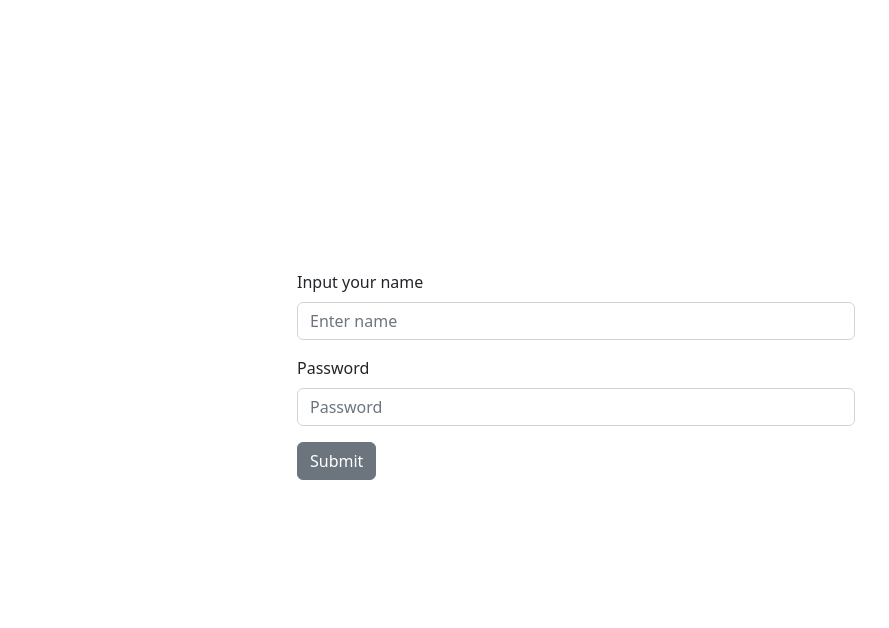
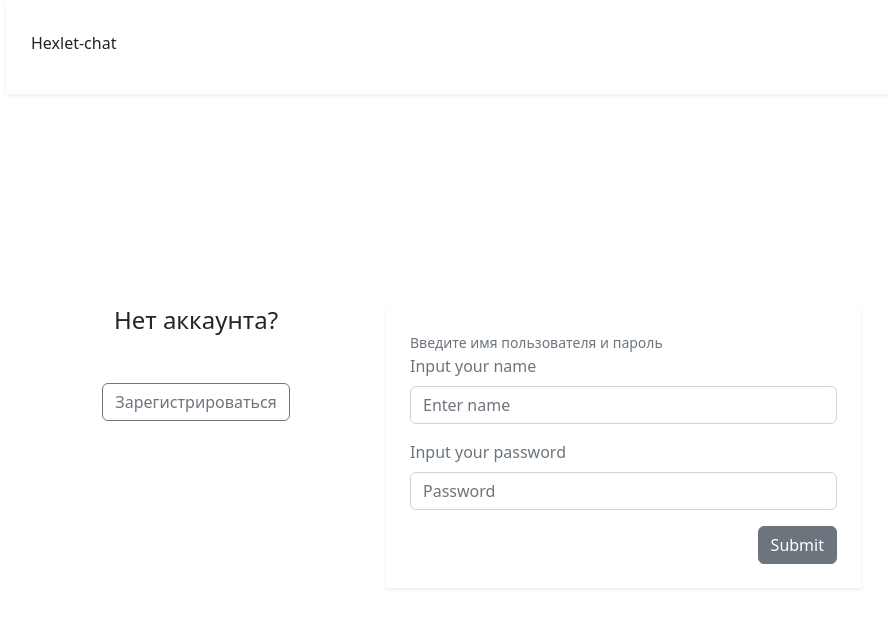
Before and after one commit to Lugonue/frontend-project-12, a React (Create React App) app in the folder frontend/: page /login in a window 1280 px wide. Shown: the top 628 px of the page, without its empty margins (64-953 px from the left). Built offline with nearby package versions, Linux system fonts and the light colour scheme; no server answers.

Commit message:
add sugnUp page,  logOut func

```diff
--- a/frontend/src/components/pages/Login.jsx
+++ b/frontend/src/components/pages/Login.jsx
@@ -2,13 +2,14 @@ import * as yup from 'yup';
 import { Form, Button } from 'react-bootstrap';
 import { useFormik } from 'formik';
 import axios from 'axios';
-import { useState, useContext } from 'react';
+import { useState } from 'react';
 import { useNavigate } from 'react-router-dom';
 import { useDispatch } from 'react-redux';
 import '../../styles/login.css';
 
 
 import { setAuthorized, setCurrentUser } from '../../slices/stateSlice';
+import Header from '../ui/Header';
 
 
 const Login = () => {
@@ -49,24 +50,37 @@ const Login = () => {
         })
 
         //Подтверждаем аторизацию, перенаправляем пользователя на стартовую страницу с активными каналами и сообщениями
-        dispatch(setAuthorized());
+        dispatch(setAuthorized(true));
         dispatch(setCurrentUser({ name: response.data.username }));
         navigate('/');
 
       } catch (error) {
+        if (error.response.status === 401)
           setResponsState({
             status: true,
-          message: error.message,
+            message: 'Неверный логин или пароль',
           })
       }
     },
   })
 
   return (
-    <div className="container-md login-conteiner">
-      <Form onSubmit={formik.handleSubmit} className='w-50'>
+    <div className="container h-100">
+      <div className="row h-100 align-items-start">
+        <Header />
+        <div className="col-4 text-center">
+          <h4 className="mb-5">Нет аккаунта?</h4>
+          <Button
+            variant="outline-secondary"
+            onClick={() => navigate('/signup')}
+          >
+            Зарегистрироваться
+          </Button>
+        </div>
+        <Form onSubmit={formik.handleSubmit} className='col-5 shadow-sm p-4'>
+          <Form.Text>Введите имя пользователя и пароль</Form.Text>
           <Form.Group className="mb-3" >
-          <Form.Label>Input your name</Form.Label>
+            <Form.Label className='text-muted'>Input your name</Form.Label>
             <Form.Control
               type="text"
               id="name"
@@ -80,7 +94,7 @@ const Login = () => {
           </Form.Group>
 
           <Form.Group className="mb-3" >
-          <Form.Label>Password</Form.Label>
+            <Form.Label className='text-muted'> Input your password</Form.Label>
             <Form.Control
               type="password"
               id="password"
@@ -92,11 +106,16 @@ const Login = () => {
               <div className="error text-danger">{formik.errors.password}</div>
             ) : null}
           </Form.Group>
+          <Form.Group className="w-100 text-end">
             <Button variant="secondary" type="submit">
               Submit
             </Button>
-        {responsState && <div className='alert text-danger'>{responsState.message}</div>}
+          </Form.Group>
+          {responsState.status && <div className='alert text-danger'>{responsState.message}</div>}
         </Form>
+
+      </div>
+
     </div>
 
   )
--- a/frontend/src/components/pages/NotFound.jsx
+++ b/frontend/src/components/pages/NotFound.jsx
@@ -1,8 +1,17 @@
+import Header from "../ui/Header";
 
 
 const NotFound = () => {
   return (
-    <h1>Not Found</h1>
+    <div className="conatainer-fluid h-100">
+      <div className="row h-100">
+        <Header />
+        <h1>Not Found</h1>
+      </div>
+
+
+    </div>
+
   )
 }
 
--- a/frontend/src/components/pages/SignUp.jsx
+++ b/frontend/src/components/pages/SignUp.jsx
@@ -1,30 +1,84 @@
 import { useFormik } from "formik";
-import { Form } from "react-bootstrap";
+import { Form, Button, Image } from "react-bootstrap";
+import { useNavigate } from 'react-router-dom';
+import { useState } from "react";
+import * as yup from 'yup';
+import axios from 'axios';
+import { useDispatch } from "react-redux";
+
+import { setAuthorized, setCurrentUser } from "../../slices/stateSlice";
+import Header from "../ui/Header";
+
 
 const SignUp = () => {
+
+  const dispatch = useDispatch();
+  const navigate = useNavigate();
+
+  const [errorMsg, setErrorMsg] = useState(false);
+
+  const schema = yup.object().shape({ //valudation shema for formik
+    username: yup.string().required('Name is required').min(3, 'Name must be at least 3 characters long').max(20, 'Name must be at most 20 characters long'),
+    password: yup.string().required('Password is required').min(6, 'Password must be at least 6 characters long'),
+    confirmPassword: yup.string().oneOf([yup.ref('password'), null], 'Passwords must match'),
+  });
+
+
   const formik = useFormik({
     initialValues: {
       username: "",
       password: "",
       confirmPassword: "",
     },
-    onSubmit: () => {
-      return true;
-    },
-  });
+    validationSchema: schema,
+    validateOnChange: true,
+    onSubmit: (values) => {
+      const sendToServer = async (values) => {
+        const request = {
+          username: values.username,
+          password: values.password
+        }
+        try {
+          const { data } = await axios.post('/api/v1/signup', request);
+
+          // регистрация нового пользователя. Добавляем токен и переходим на главную страницу
+          dispatch(setAuthorized(true));
+          dispatch(setCurrentUser({ name: data.username }));
+          navigate('/');
+
+        } catch (e) {
+          if (e.response.status === 409)
+            setErrorMsg('Пользователь с таким именем уже существует');
+          setTimeout(() => {
+            setErrorMsg(false);
+          }, 5000);
+        }
+      }
+
+      sendToServer(values);
+    }
+  }
+  );
 
   return (
     <div className="container-fluid bg-light h-100">
-      <div className="row col-12 col-md-8 col-xxl-6 h-100 align-items-center justify-content-center">
+      <div className="row h-100 align-items-start justify-content-center">
+        <Header />
+        <div className="col-12 col-md-8 col-xxl-6">
           <div className="card shadow-sm">
+            <h3 className="card-header text-center">Регистрация</h3>
             <div className="card-body d-flex flex-column flex-md-row justify-content-around align-items-center p-5">
               <div className="col-6">
-              <h1>Регистрация</h1>
+                <div className="h-100">
+                  <Image className="img-fluid" src="https://seoquick.com.ua/wp-content/uploads/2020/07/site-registration-in-search-engines.png" />
+                </div>
+
               </div>
               <div className="col-6">
                 <div className="">
                   <Form onSubmit={formik.handleSubmit}>
-                  <Form.Text>Регистрация</Form.Text>
+                    <Form.Group className="d-flex flex-column">
+                      {formik.errors.username ? <Form.Text className="text-danger">{formik.errors.username}</Form.Text> : <Form.Text>Имя</Form.Text>}
                       <Form.Control
                         id="username"
                         className="form-floating mb-4"
@@ -33,14 +87,20 @@ const SignUp = () => {
                         onChange={formik.handleChange}
                         value={formik.values.username}
                       />
+                    </Form.Group>
+                    <Form.Group className="d-flex flex-column">
+                      {formik.errors.password ? <Form.Text className="text-danger">{formik.errors.password}</Form.Text> : <Form.Text>Пароль</Form.Text>}
                       <Form.Control
                         id="password"
-                    className="form-floating mb-4"
+                        className="form-floating mb-2"
                         type="password"
                         placeholder="Введите пароль"
                         onChange={formik.handleChange}
                         value={formik.values.password}
                       />
+                    </Form.Group>
+                    <Form.Group className="d-flex flex-column">
+                      {formik.errors.confirmPassword ? <Form.Text className="text-danger">{formik.errors.confirmPassword}</Form.Text> : <Form.Text>Подтверждение</Form.Text>}
                       <Form.Control
                         id="confirmPassword"
                         className="form-floating mb-4"
@@ -49,14 +109,21 @@ const SignUp = () => {
                         onChange={formik.handleChange}
                         value={formik.values.confirmPassword}
                       />
-                  <Form.Control
-                    className="form-floating mb-4"
+                    </Form.Group>
+                    <Form.Group className="w-100 text-end">
+                      <Button
+                        className="btn btn-secondary p-2 "
                         type="submit"
-                    value="Зарегистрироваться"
+                        disabled={!formik.isValid || errorMsg}
                         variant="primary"
                         onClick={formik.handleSubmit}
-                  />
+                      >
+                        Отправить
+                      </Button>
+                    </Form.Group>
+                    {errorMsg && <Form.Text className="text-danger mt-2">{errorMsg}</Form.Text>}
                   </Form>
+                </div>
               </div>
             </div>
           </div>
--- /dev/null
+++ b/frontend/src/components/ui/Header.jsx
@@ -0,0 +1,54 @@
+import { Button } from "react-bootstrap";
+import { useDispatch, useSelector } from "react-redux";
+import { useNavigate } from "react-router-dom";
+
+import { actions as stateActions } from "../../slices/stateSlice";
+
+
+const Header = () => {
+
+  const navigate = useNavigate();
+  const dispatch = useDispatch();
+
+  const activeUserName = useSelector((state) => state.userState.currentUser.name);
+  const isAuthorized = useSelector((state) => state.userState.authorized);
+
+  const logoutHandler = () => {
+    dispatch(stateActions.setAuthorized(false));
+    localStorage.removeItem('token');
+    navigate('/');
+  }
+  return (
+    <div className="shadow-sm navbar navbar-expand-lg navbar-light bg-white">
+      <div className="container">
+        <div className="d-flex justify-content-between mt-3 mb-3 w-100">
+          <h2
+            className="btn"
+            variant="light"
+            onClick={() => navigate("/")}
+          >Hexlet-chat</h2>
+
+          {isAuthorized ?
+           <p className="m-0 text-info fs-5 fw-bold">{activeUserName}</p>
+
+            :
+            null}
+
+          {isAuthorized ?
+           <Button
+           type="button"
+           variant="outline-primary"
+           onClick={logoutHandler}
+         >
+           Выйти
+         </Button>
+           :
+            null}
+        </div>
+      </div>
+    </div>
+
+  )
+}
+
+export default Header;
--- a/frontend/src/components/ui/InputMessage.jsx
+++ b/frontend/src/components/ui/InputMessage.jsx
@@ -1,32 +1,31 @@
 import { useFormik } from "formik";
-import { useDispatch, useSelector } from "react-redux";
+import { useSelector } from "react-redux";
+
 import socket from "../../utils/webSocket";
-import { addMessage } from "../../slices/messagesSlice";
 
 
 
 const InputMessage = () => {
-  const dispatch = useDispatch();
+
   const channelId = useSelector(state => state.channels.activeChannel.id);
+  const username = useSelector(state => state.userState.currentUser.name);
 
   const formik = useFormik({
     initialValues: {
       message: '',
     },
     onSubmit: (values) => {
+
       if (values.message.length === 0) return;
+
       const message = {
         body: values.message,
         channelId,
-          username: 'admin',
+        username,
       };
-        sendToServer(message);
 
-    },
-  })
-
-  const sendToServer = async (message) => {
-    await socket.emit('newMessage', message, (response) => {
+      const sendToServer = (message) => {
+        socket.emit('newMessage', message, (response) => {
           if (response.status !== 'ok') {
             sendToServer(message)
           } else {
@@ -34,6 +33,9 @@ const InputMessage = () => {
           }
         });
       }
+      sendToServer(message);
+    },
+  })
 
   return (
     <form className='d-flex p-2' onSubmit={formik.handleSubmit}>
--- a/frontend/src/styles/login.css
+++ b/frontend/src/styles/login.css
@@ -1,6 +1,3 @@
-.login-conteiner{
-  display: flex;
+.login-container{
   height: 100vh;
-  justify-content: center;
-  align-items: center;
 }
```
Also changed, not shown: frontend/src/components/HomePage.jsx (+8 -13 lines), frontend/src/slices/stateSlice.js (+7 -7 lines), 1 other file (tests, documents, lock files or other folders). Lines whose indentation alone changed are shown as unchanged.
